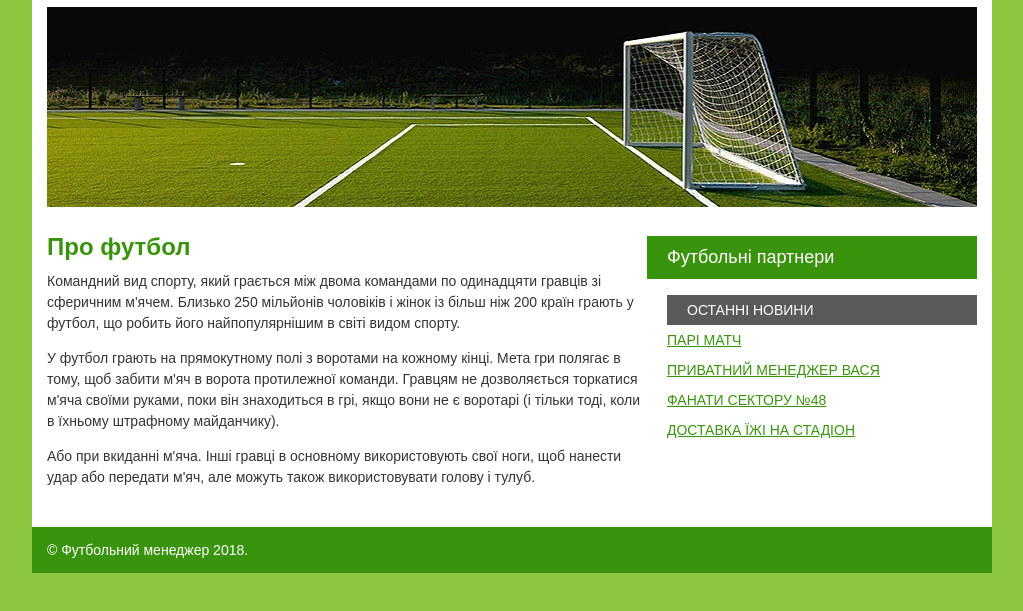
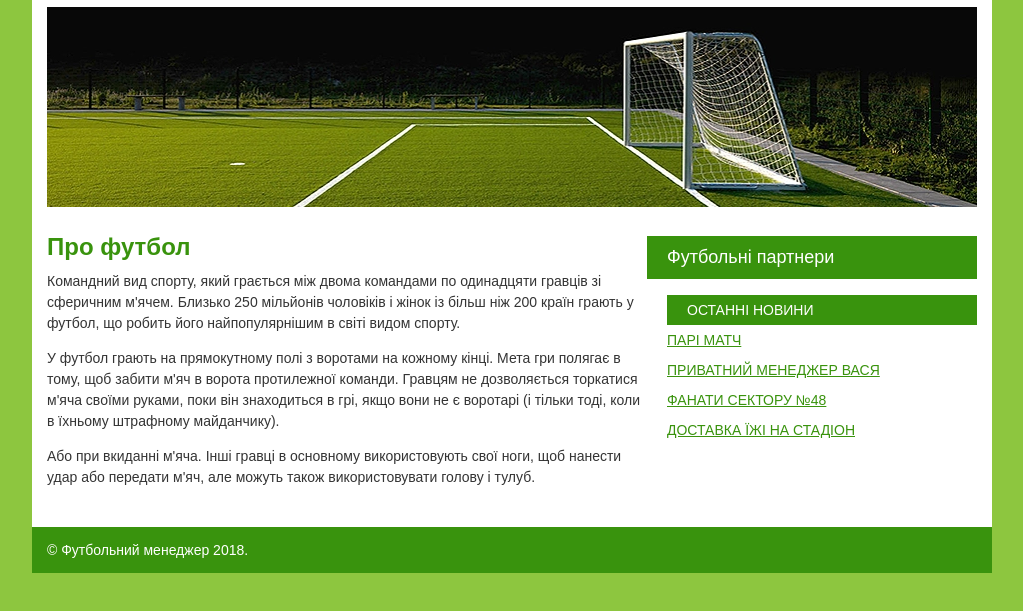
Before and after one commit to Mr-No-bo-dy/Football, a plain HTML site: page index.html in a window 1280 px wide. In both pictures the pointer is over the link "ОСТАННІ НОВИНИ". Shown: the part 147-758 px from the top of the page, without its empty margins (128-1151 px from the left). Drawn offline with Linux system fonts and the light colour scheme.

Commit message:
minor changes

```diff
--- a/css/style.css
+++ b/css/style.css
@@ -128,7 +128,7 @@ a:hover {
    padding-left: 20px;
    color: #fff;
    text-decoration: none;
-    background-color: #5a5a5a;
+   background-color: #39930d;
 }
 
 .footer {
```
Also changed, not shown: index.html (+2 -1 lines). Lines whose indentation alone changed are shown as unchanged.
